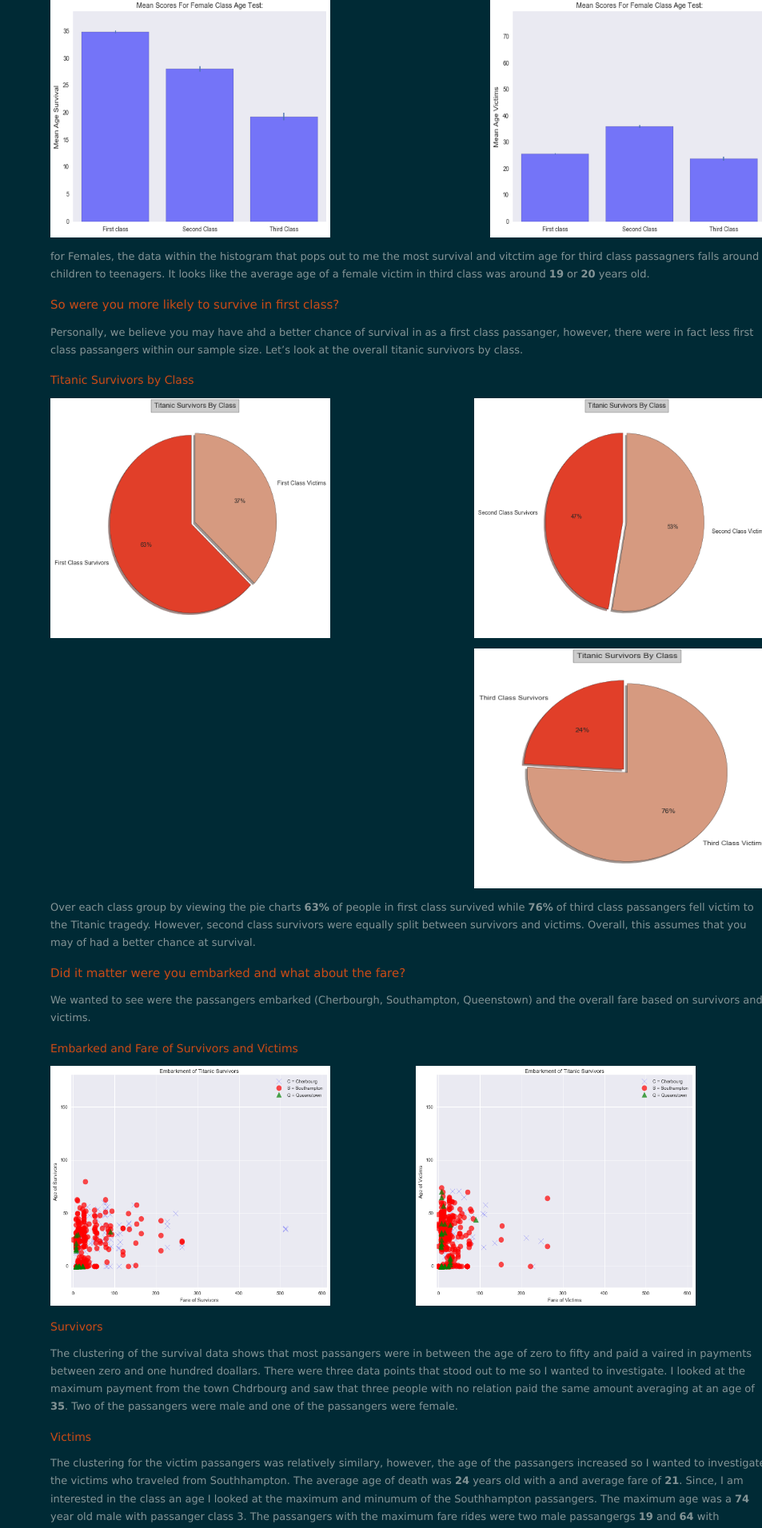
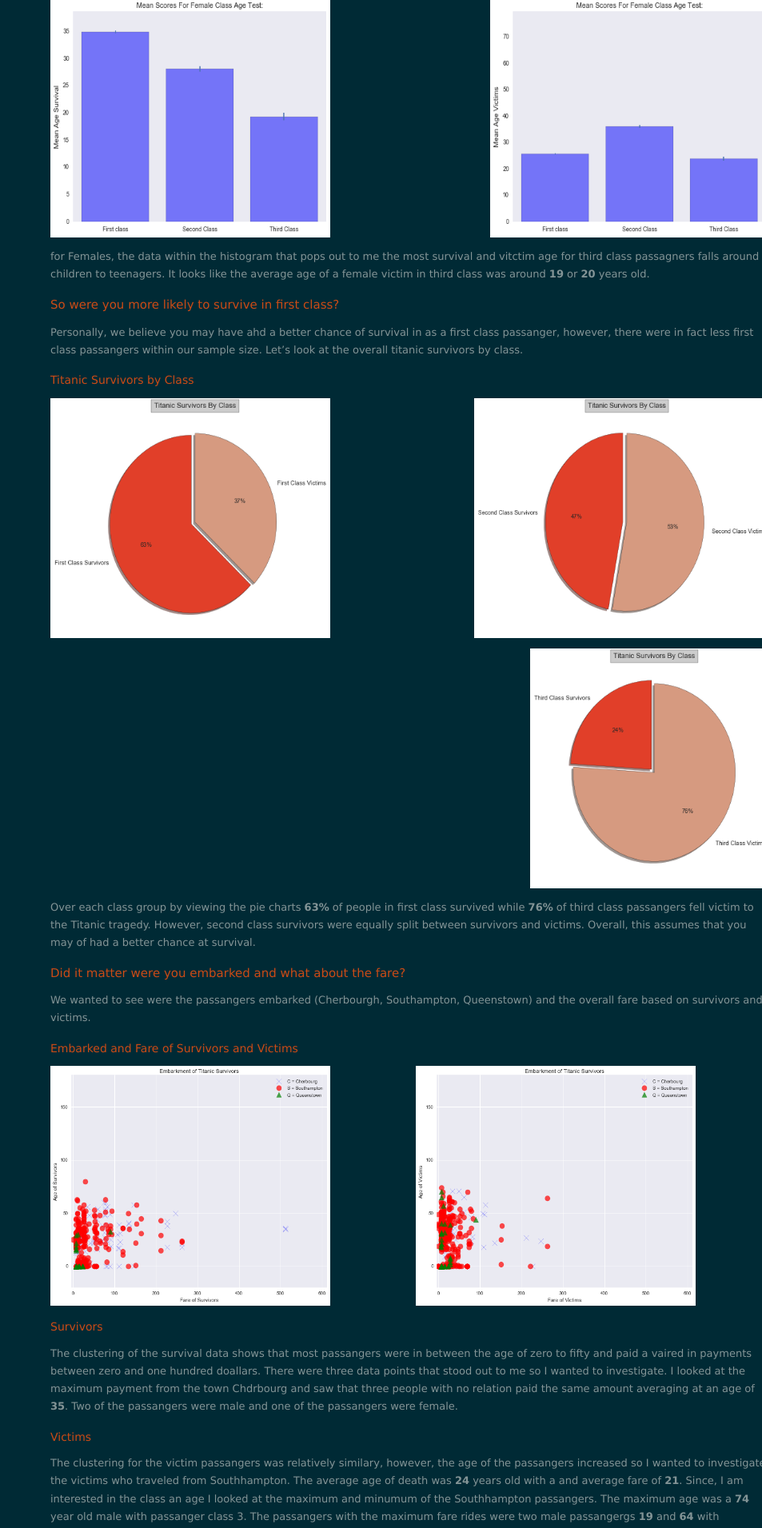
Before and after one commit to krismanaya/krismanaya.github.io, a Jekyll site: the page built from _posts/2013-06-05-welcome-to-jekyll.markdown, in a window 1280 px wide. Shown: the part 2988-4899 px from the top of the page at 80% size, without its empty margins (327-1280 px from the left). Built offline with Jekyll 4.4.1, drawn with Linux system fonts in a browser that asks for light colours; nearby versions of some CDN libraries.

Commit message:
change image width

```diff
--- a/_posts/2013-06-05-welcome-to-jekyll.markdown
+++ b/_posts/2013-06-05-welcome-to-jekyll.markdown
@@ -72,7 +72,7 @@ Personally, we believe you may have ahd a better chance of survival in as a firs
 
 <img src="/images/PIEFC.png" width="350" height="300" class="left"/>
 <img src="/images/PIESC.png" width="370" height="300" class="right"/>
-<img src="/images/PIETC.png" width="370" height="300" class="right"/>
+<img src="/images/PIETC.png" width="300" height="300" class="right"/>
 
 
 
```
